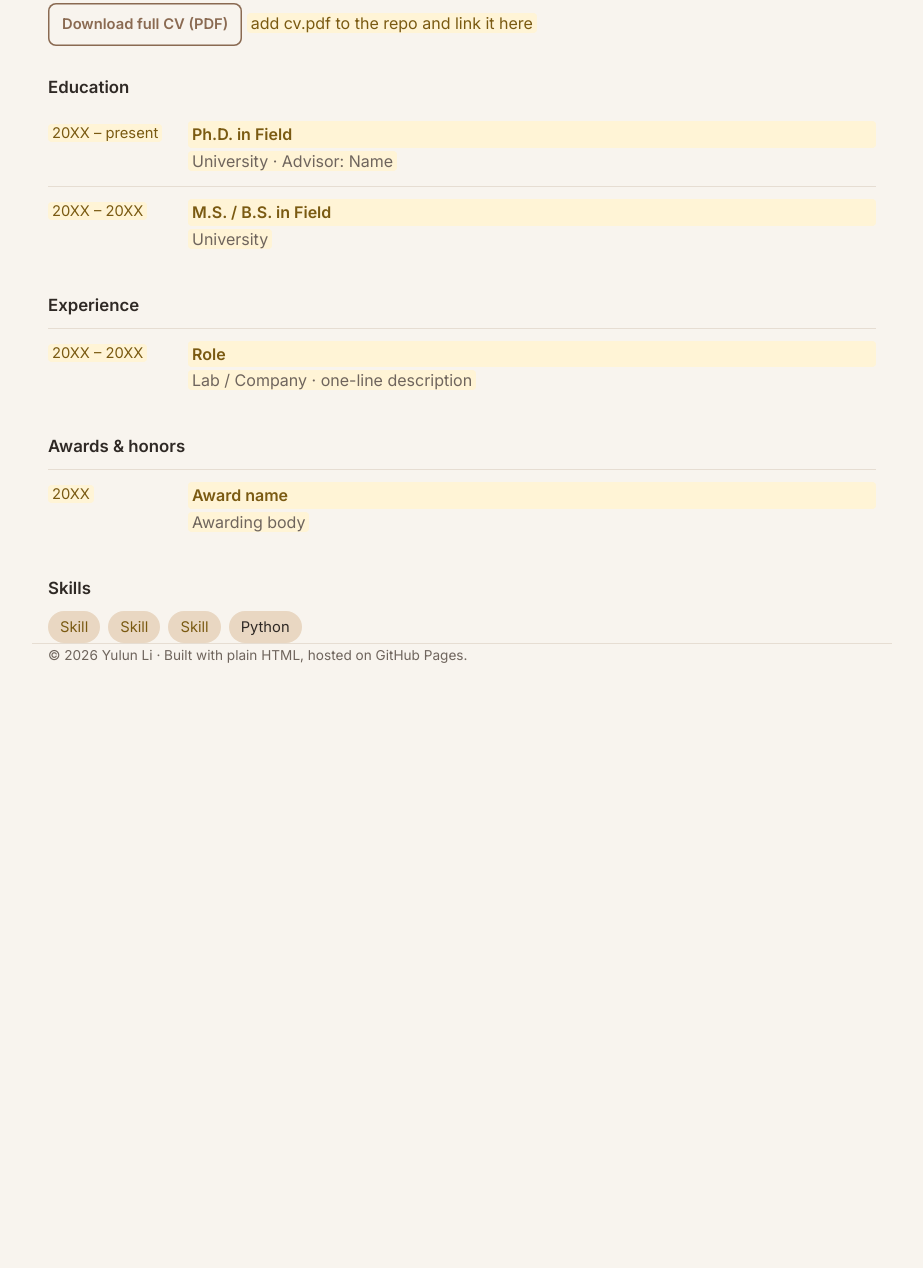
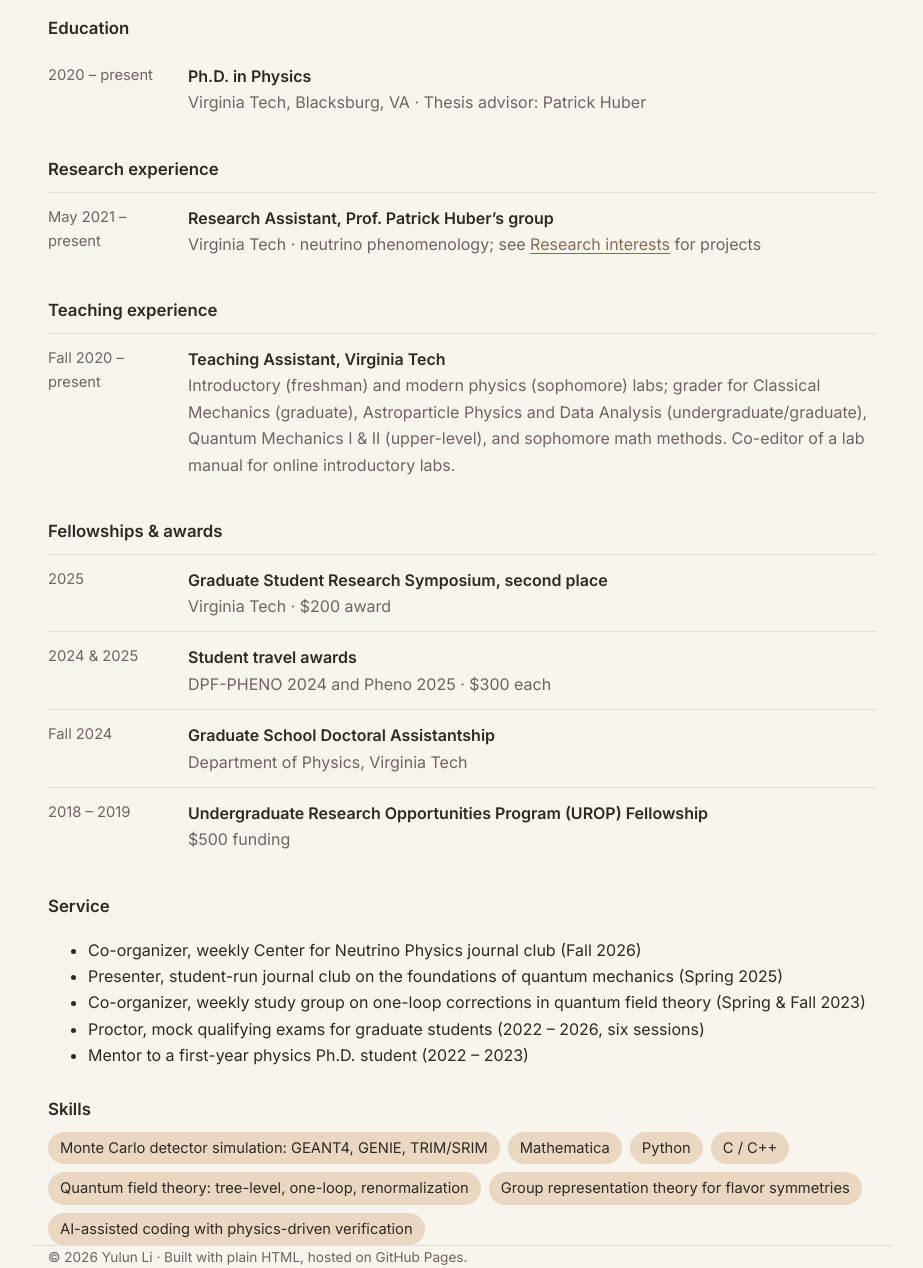
Before and after one commit to yunyu97/yunyu97.github.io, a plain HTML site: page index.html in a window 1280 px wide. Shown: the part 214-1482 px from the top of the page, without its empty margins (178-1101 px from the left). Before the commit the page ends 880 px from the top, so only its background shows below. Drawn offline with Linux system fonts and the light colour scheme.

Commit message:
Fill CV tab from CV: education, research, teaching, awards, service, skills
Co-Authored-By: Claude Opus 5.5 <noreply@anthropic.com>

```diff
--- a/index.html
+++ b/index.html
@@ -156,24 +156,54 @@
   <!-- ===================== CV ===================== -->
   <section role="tabpanel" id="cv" aria-labelledby="tab-cv">
     <h2>Curriculum vitae</h2>
-    <p><a class="btn ghost" href="#"><span>Download full CV (PDF)</span></a> <span class="todo">add cv.pdf to the repo and link it here</span></p>
+    <!-- To offer a PDF: upload cv.pdf (without the phone number) to this repo, then uncomment:
+    <p><a class="btn ghost" href="cv.pdf">Download full CV (PDF)</a></p>
+    -->
 
     <h3>Education</h3>
-    <div class="entry"><div class="when"><span class="todo">20XX – present</span></div>
-      <div class="what"><strong class="todo">Ph.D. in Field</strong><span class="todo">University · Advisor: Name</span></div></div>
-    <div class="entry"><div class="when"><span class="todo">20XX – 20XX</span></div>
-      <div class="what"><strong class="todo">M.S. / B.S. in Field</strong><span class="todo">University</span></div></div>
+    <div class="entry"><div class="when">2020 – present</div>
+      <div class="what"><strong>Ph.D. in Physics</strong><span>Virginia Tech, Blacksburg, VA · Thesis advisor: Patrick Huber</span></div></div>
 
-    <h3>Experience</h3>
-    <div class="entry"><div class="when"><span class="todo">20XX – 20XX</span></div>
-      <div class="what"><strong class="todo">Role</strong><span class="todo">Lab / Company · one-line description</span></div></div>
+    <h3>Research experience</h3>
+    <div class="entry"><div class="when">May 2021 – present</div>
+      <div class="what"><strong>Research Assistant, Prof. Patrick Huber’s group</strong>
+        <span>Virginia Tech · neutrino phenomenology; see <a href="#research">Research interests</a> for projects</span></div></div>
 
-    <h3>Awards &amp; honors</h3>
-    <div class="entry"><div class="when"><span class="todo">20XX</span></div>
-      <div class="what"><strong class="todo">Award name</strong><span class="todo">Awarding body</span></div></div>
+    <h3>Teaching experience</h3>
+    <div class="entry"><div class="when">Fall 2020 – present</div>
+      <div class="what"><strong>Teaching Assistant, Virginia Tech</strong>
+        <span>Introductory (freshman) and modern physics (sophomore) labs; grader for Classical Mechanics (graduate),
+        Astroparticle Physics and Data Analysis (undergraduate/graduate), Quantum Mechanics I &amp; II (upper-level), and
+        sophomore math methods.
+        Co-editor of a lab manual for online introductory labs.</span></div></div>
+
+    <h3>Fellowships &amp; awards</h3>
+    <div class="entry"><div class="when">2025</div>
+      <div class="what"><strong>Graduate Student Research Symposium, second place</strong><span>Virginia Tech · $200 award</span></div></div>
+    <div class="entry"><div class="when">2024 &amp; 2025</div>
+      <div class="what"><strong>Student travel awards</strong><span>DPF-PHENO 2024 and Pheno 2025 · $300 each</span></div></div>
+    <div class="entry"><div class="when">Fall 2024</div>
+      <div class="what"><strong>Graduate School Doctoral Assistantship</strong><span>Department of Physics, Virginia Tech</span></div></div>
+    <div class="entry"><div class="when">2018 – 2019</div>
+      <div class="what"><strong>Undergraduate Research Opportunities Program (UROP) Fellowship</strong><span>$500 funding</span></div></div>
+
+    <h3>Service</h3>
+    <ul>
+      <li>Co-organizer, weekly Center for Neutrino Physics journal club (Fall 2026)</li>
+      <li>Presenter, student-run journal club on the foundations of quantum mechanics (Spring 2025)</li>
+      <li>Co-organizer, weekly study group on one-loop corrections in quantum field theory (Spring &amp; Fall 2023)</li>
+      <li>Proctor, mock qualifying exams for graduate students (2022 – 2026, six sessions)</li>
+      <li>Mentor to a first-year physics Ph.D. student (2022 – 2023)</li>
+    </ul>
 
     <h3>Skills</h3>
-    <ul class="chips"><li class="todo">Skill</li><li class="todo">Skill</li><li class="todo">Skill</li><li>Python</li></ul>
+    <ul class="chips">
+      <li>Monte Carlo detector simulation: GEANT4, GENIE, TRIM/SRIM</li>
+      <li>Mathematica</li><li>Python</li><li>C / C++</li>
+      <li>Quantum field theory: tree-level, one-loop, renormalization</li>
+      <li>Group representation theory for flavor symmetries</li>
+      <li>AI-assisted coding with physics-driven verification</li>
+    </ul>
   </section>
 
   <!-- ===================== Research ===================== -->
```
